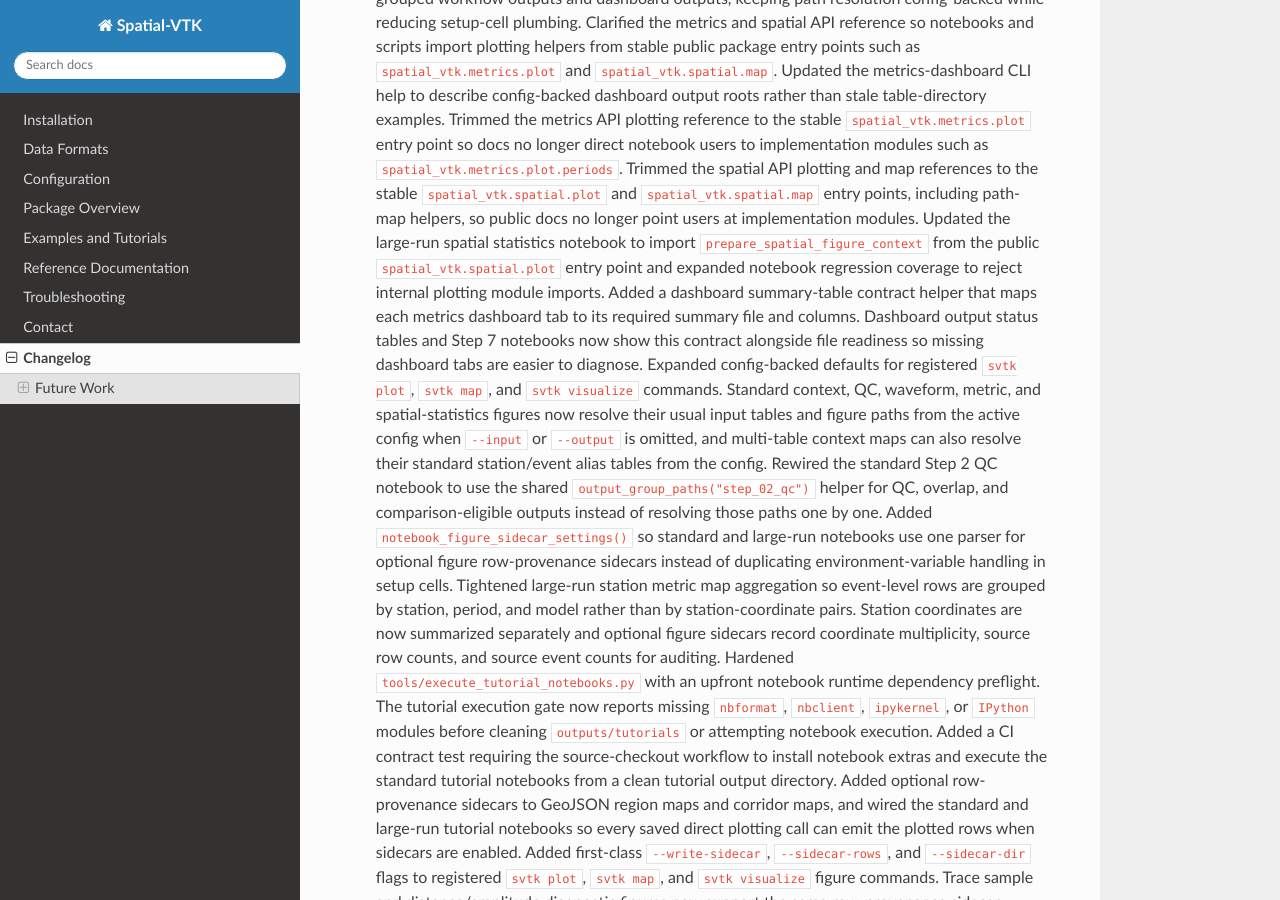
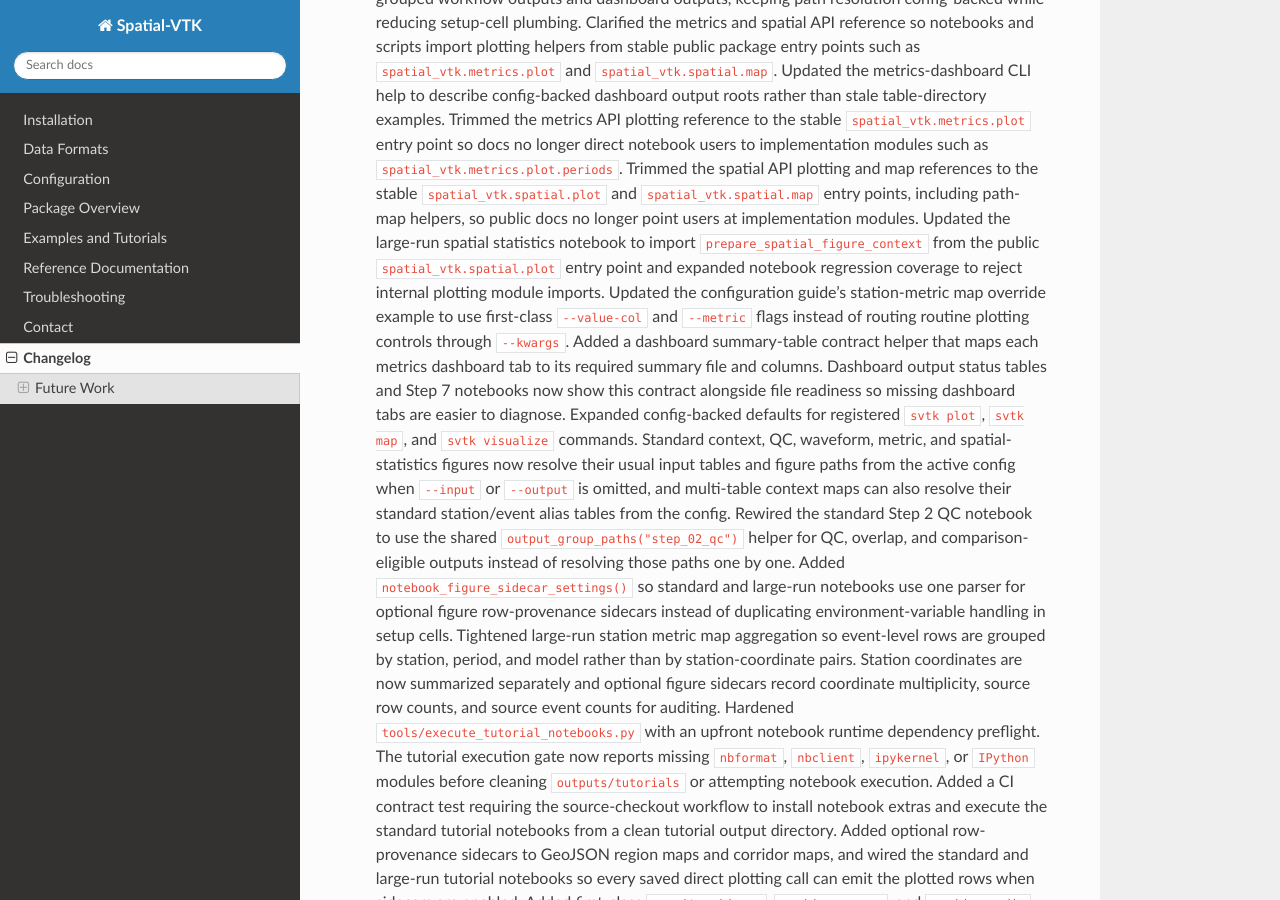
Before and after one commit to bcbirkel/spatial-vtk, a Sphinx documentation site: the page built from docs/changelog.rst, in a window 1280 px wide and 900 px high, scrolled down 717 px. Built offline with Sphinx 7.4.7 and the Read the Docs theme 3.1.0, drawn with Linux system fonts in a browser that asks for light colours.

Commit message:
Use first-class flags in config map example

```diff
--- a/docs/changelog.rst
+++ b/docs/changelog.rst
@@ -50,6 +50,9 @@
    ``prepare_spatial_figure_context`` from the public
    ``spatial_vtk.spatial.plot`` entry point and expanded notebook regression
    coverage to reject internal plotting module imports.
+   Updated the configuration guide's station-metric map override example to
+   use first-class ``--value-col`` and ``--metric`` flags instead of routing
+   routine plotting controls through ``--kwargs``.
    Added a dashboard summary-table contract helper that maps each metrics
    dashboard tab to its required summary file and columns. Dashboard output
    status tables and Step 7 notebooks now show this contract alongside file
--- a/docs/configuration.rst
+++ b/docs/configuration.rst
@@ -372,7 +372,7 @@
 
 .. code-block:: bash
 
-   svtk map spatial station-metric --config spatial-vtk.yaml --bounds specific_area_of_interest --kwargs value_col=log2_residual metric=PGA
+   svtk map spatial station-metric --config spatial-vtk.yaml --bounds specific_area_of_interest --value-col log2_residual --metric PGA
 
 In a notebook, pass an override dictionary to the metric-plan helper:
 
```
Also changed, not shown: 1 other file.
